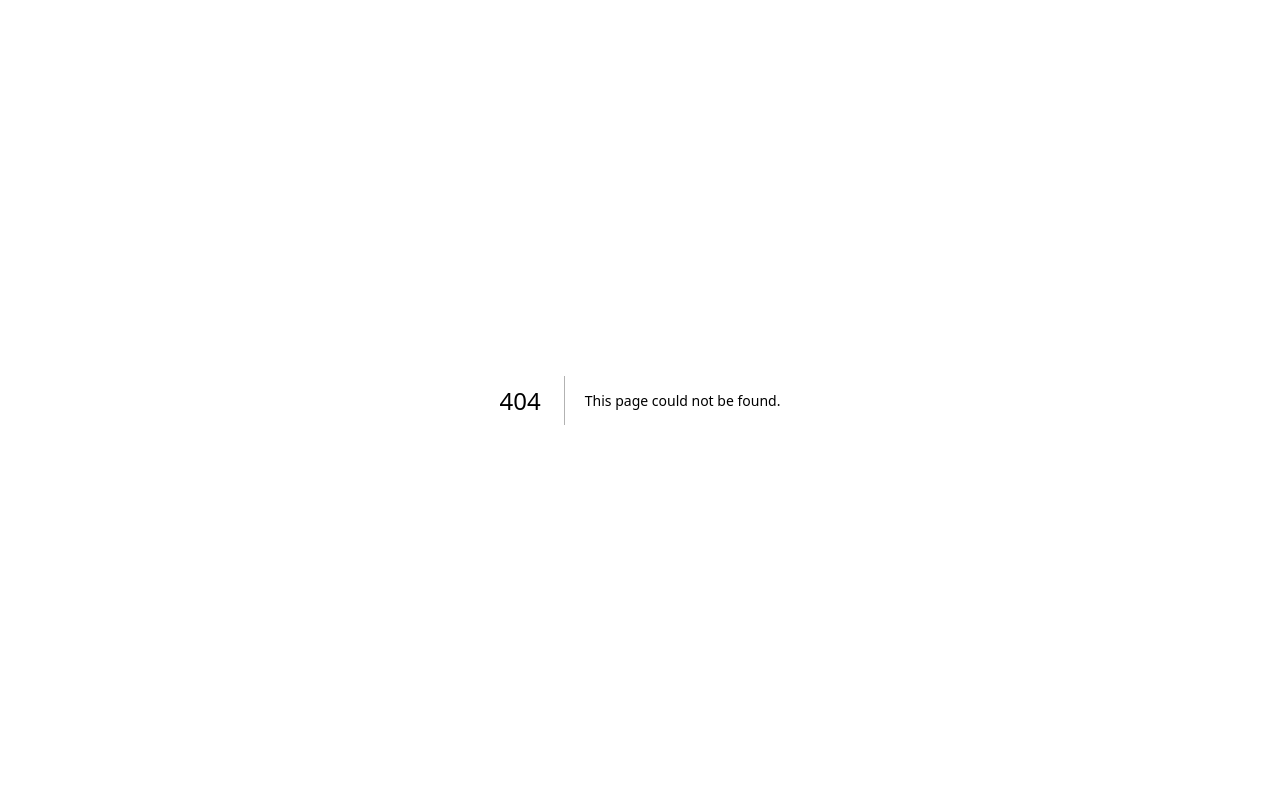
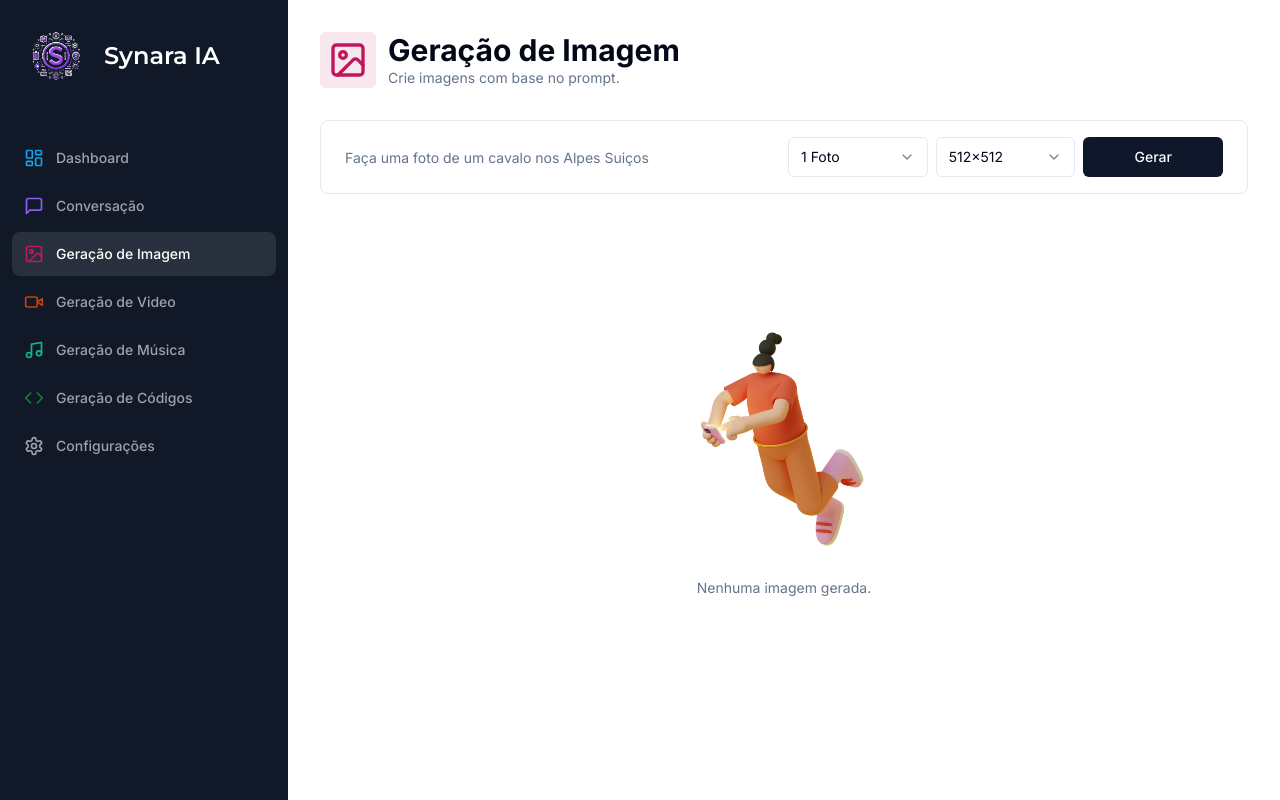
Before and after one commit to luizengdev/synara-ai, a Next.js app: page /image in a window 1280 px wide. Before the commit this address had no page. Built offline with nearby package versions, Linux system fonts and the light colour scheme.

Commit message:
feat: add ImagePage to dashboard

```diff
--- /dev/null
+++ b/app/(dashboard)/(routes)/image/page.tsx
@@ -0,0 +1,206 @@
+"use client";
+
+import axios from "axios";
+import * as z from "zod";
+import { Download, ImageIcon } from "lucide-react";
+import { useForm } from "react-hook-form";
+import { zodResolver } from "@hookform/resolvers/zod";
+import { useRouter } from "next/navigation";
+import { useState } from "react";
+import { cn } from "@/lib/utils";
+import { amountOptions, formsSchema, resolutionOptions } from "./constants";
+import Image from "next/image";
+
+import { Card, CardFooter } from "@/components/ui/card";
+import { Form, FormControl, FormField, FormItem } from "@/components/ui/form";
+import { Input } from "@/components/ui/input";
+import { Button } from "@/components/ui/button";
+import {
+  Select,
+  SelectContent,
+  SelectItem,
+  SelectTrigger,
+  SelectValue,
+} from "@/components/ui/select";
+
+import Heading from "@/components/heading";
+import Empty from "@/components/empty";
+import Loader from "@/components/loader";
+
+const ImagePage = () => {
+  const router = useRouter();
+  const [images, setImages] = useState<string[]>([]);
+
+  const form = useForm<z.infer<typeof formsSchema>>({
+    resolver: zodResolver(formsSchema),
+    defaultValues: {
+      prompt: "",
+      amount: "1",
+      resolution: "512x512",
+    },
+  });
+
+  const isLoading = form.formState.isSubmitting;
+
+  const onSubmit = async (values: z.infer<typeof formsSchema>) => {
+    try {
+      setImages([]);
+
+      const response = await axios.post("/api/image", values);
+
+      const urls = response.data.data.map(
+        (image: { url: string }) => image.url
+      );
+      setImages(urls);
+
+      form.reset();
+    } catch (error: any) {
+      // TODO: Open Pro Modal
+      console.log(error);
+    } finally {
+      router.refresh();
+    }
+  };
+
+  return (
+    <div>
+      <Heading
+        title="Geração de Imagem"
+        description="Crie imagens com base no prompt."
+        icon={ImageIcon}
+        iconColor="text-pink-700"
+        bgColor="bg-pink-700/10"
+      />
+      <div className="px-4 lg:px-8">
+        <div>
+          <Form {...form}>
+            <form
+              onSubmit={form.handleSubmit(onSubmit)}
+              className="
+                rounded-lg
+                border
+                w-full
+                p-4
+                px-3
+                md:px-6
+                focus-within:shadow-sm
+                grid grid-cols-12
+                gap-2"
+            >
+              <FormField
+                name="prompt"
+                render={({ field }) => (
+                  <FormItem className="col-span-12 lg:col-span-6">
+                    <FormControl className="m-0 p-0">
+                      <Input
+                        className="border-0 outline-none
+                         focus-visible:ring-0
+                         focus-visible:ring-transparent"
+                        disabled={isLoading}
+                        placeholder="Faça uma foto de um cavalo nos Alpes Suiços"
+                        {...field}
+                      />
+                    </FormControl>
+                  </FormItem>
+                )}
+              />
+              <FormField
+                control={form.control}
+                name="amount"
+                render={({ field }) => (
+                  <FormItem className="col-span-12 lg:col-span-2">
+                    <Select
+                      disabled={isLoading}
+                      onValueChange={field.onChange}
+                      value={field.value}
+                      defaultValue={field.value}
+                    >
+                      <FormControl>
+                        <SelectTrigger>
+                          <SelectValue defaultValue={field.value} />
+                        </SelectTrigger>
+                      </FormControl>
+                      <SelectContent>
+                        {amountOptions.map((option) => (
+                          <SelectItem key={option.value} value={option.value}>
+                            {option.label}
+                          </SelectItem>
+                        ))}
+                      </SelectContent>
+                    </Select>
+                  </FormItem>
+                )}
+              />
+              <FormField
+                control={form.control}
+                name="resolution"
+                render={({ field }) => (
+                  <FormItem className="col-span-12 lg:col-span-2">
+                    <Select
+                      disabled={isLoading}
+                      onValueChange={field.onChange}
+                      value={field.value}
+                      defaultValue={field.value}
+                    >
+                      <FormControl>
+                        <SelectTrigger>
+                          <SelectValue defaultValue={field.value} />
+                        </SelectTrigger>
+                      </FormControl>
+                      <SelectContent>
+                        {resolutionOptions.map((option) => (
+                          <SelectItem key={option.value} value={option.value}>
+                            {option.label}
+                          </SelectItem>
+                        ))}
+                      </SelectContent>
+                    </Select>
+                  </FormItem>
+                )}
+              />
+              <Button
+                className="col-span-12 lg:col-span-2 w-full"
+                disabled={isLoading}
+              >
+                Gerar
+              </Button>
+            </form>
+          </Form>
+        </div>
+        <div className="space-y-4 mt-4">
+          {isLoading && (
+            <div className="p-20">
+              <Loader />
+            </div>
+          )}
+          {images.length === 0 && !isLoading && (
+            <Empty label="Nenhuma imagem gerada." />
+          )}
+          <div
+            className="grid grid-cols-1 md:grid-cols-2
+          lg:grid-cols-3 xl:grid-cols-4 gap-4 mt-8"
+          >
+            {images.map((src) => (
+              <Card key={src} className="rounded-lg overflow-hidden">
+                <div className="relative aspect-square">
+                  <Image alt="image" src={src} fill />
+                </div>
+                <CardFooter className="p-2">
+                  <Button
+                    onClick={() => window.open(src)}
+                    variant={"secondary"}
+                    className="w-full"
+                  >
+                    <Download className="w-4 h-4 mr-2" />
+                  </Button>
+                </CardFooter>
+              </Card>
+            ))}
+          </div>
+        </div>
+      </div>
+    </div>
+  );
+};
+
+export default ImagePage;
--- a/components/sidebar.tsx
+++ b/components/sidebar.tsx
@@ -35,7 +35,7 @@
     color: "text-violet-500",
   },
   {
-    label: "Geração de Imagen",
+    label: "Geração de Imagem",
     icon: ImageIcon,
     href: "/image",
     color: "text-pink-700",
--- a/next.config.js
+++ b/next.config.js
@@ -1,4 +1,8 @@
 /** @type {import('next').NextConfig} */
-const nextConfig = {}
+const nextConfig = {
+  images: {
+    domains: ["oaidalleapiprodscus.blob.core.windows.net"],
+  },
+};
 
-module.exports = nextConfig
+module.exports = nextConfig;
```
